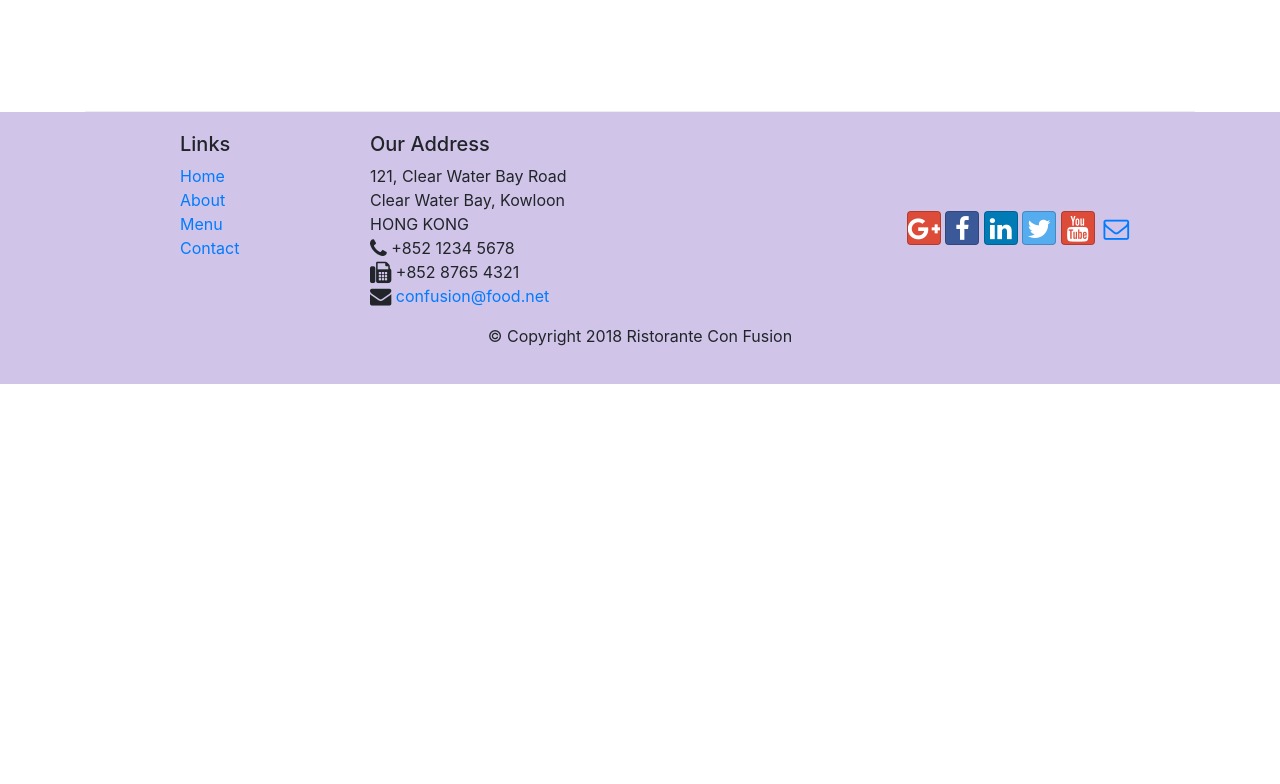
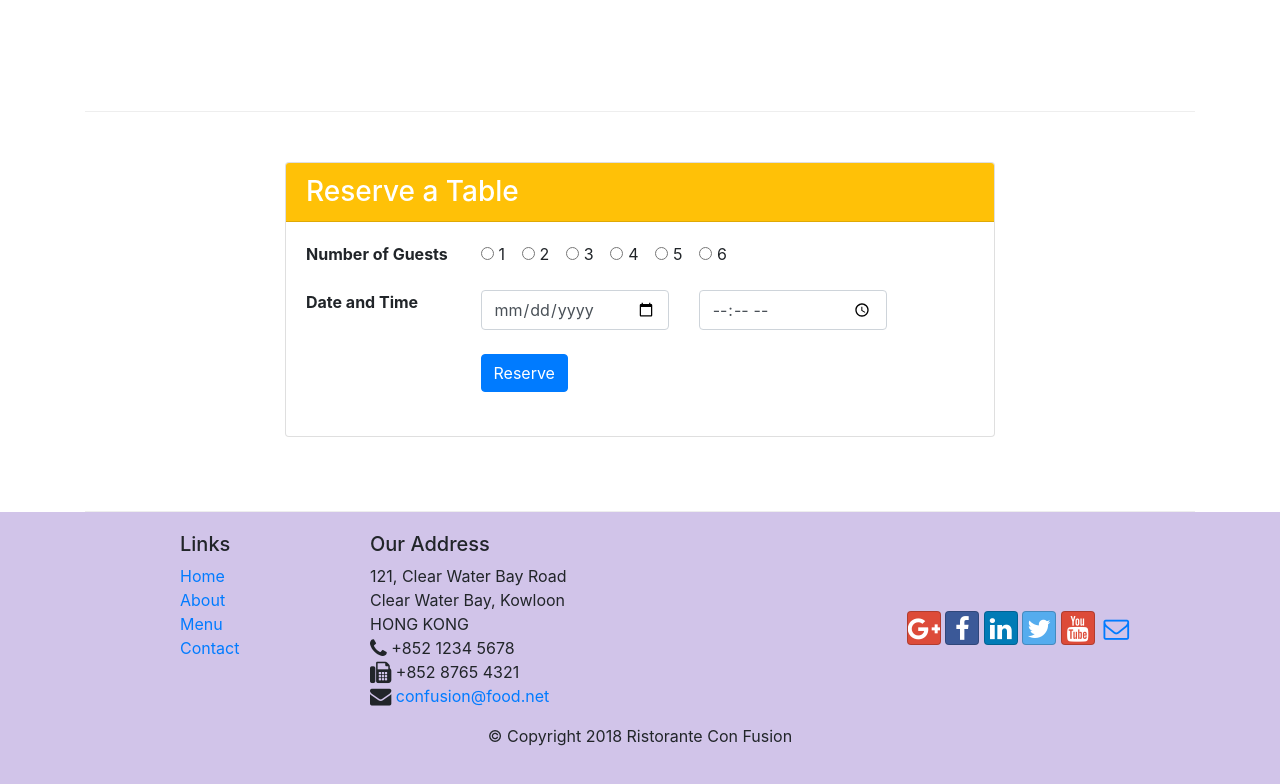
Before and after one commit to AaronMcGloin1506/coursea-Assignment_1, a website: page index.html in a window 1280 px wide. Shown: the part 1422-2206 px from the top of the page. Before the commit the page ends 1806 px from the top, so only its background shows below. Drawn offline with nearby package versions, Linux system fonts and the light colour scheme.

Commit message:
Assignment 2 complete

```diff
--- a/index.html
+++ b/index.html
@@ -44,8 +44,11 @@
                     <h1>Ristorante con Fusion</h1>
                     <p>We take inspiration from the World's best cuisines, and create a unique fusion experience. Our lipsmacking creations will tickle your culinary senses!</p>
                 </div>
-                <div class="col-12 col-sm align-self-center">
+                <div class="col-12 col-sm-3 align-self-center">
                     <img src="img/logo.png" class="img-fluid" />
+                </div>
+                <div class="col-12 col-sm-3 align-self-center">
+                    <a href="#reserveTable" class="btn btn-warning btn-block">Reserve Table</a>
                 </div>
             </div>
         </div>
@@ -60,7 +63,7 @@
                 <div class="media">
                     <img class="d-flex mr-3 img-thumbnail align-self-center" src="img/uthappizza.png" alt="uthappizza"/>
                     <div class="media-body">
-                        <h2 class="mt-0">Uthappizza</h2>
+                        <h2 class="mt-0">Uthappizza <span class="badge badge-danger">HOT</span> <span class="badge badge-pill badge-secondary">€4.99</span></h2>
                         <p class="d-none d-sm-block">A unique combination of Indian Uthappam (pancake) and Italian pizza, topped with Cerignola olives, ripe vine cherry tomatoes, Vidalia onion, Guntur chillies and Buffalo Paneer.</p>
                     </div>
 
@@ -74,8 +77,13 @@
                 <h3>This Month's Promotions</h3>
             </div>
             <div class="col col-sm col-md">
-                <h2>Weekend Grand Buffet</h2>
-                <p class="d-none d-sm-block">Featuring mouthwatering combinations with a choice of five different salads, six enticing appetizers, six main entrees and five choicest desserts. Free flowing bubbly and soft drinks. All for just $19.99 per person </p>
+                <div class="media">
+                    <div class="media-body">
+                        <h2>Weekend Grand Buffet <span class="badge badge-danger">NEW</span></h2>
+                        <p class="d-none d-sm-block">Featuring mouthwatering combinations with a choice of five different salads, six enticing appetizers, six main entrees and five choicest desserts. Free flowing bubbly and soft drinks. All for just $19.99 per person </p>
+                    </div>
+                    <img class="d-flex ml-3 img-thumbnail align-self-center" src="img/buffet.png" alt="buffet"/>
+                </div>
             </div>
         </div>
 
@@ -94,6 +102,62 @@
                 </div>
             </div>
         </div>
+
+        <div class="containter">
+            <div class="row row-content justify-content-sm-center">
+                <div class="col-xs-12 col-sm-8">
+                    <div class="card" id="reserveTable">
+                        <h3 class="card-header bg-warning text-white">Reserve a Table</h3>
+                        <div class="card-body">
+                            <dl class="row">
+                                <dt class="col-xs-12 col-sm-3">Number of Guests</dt>
+                                <dd class="col-xs-12 col-sm-9">
+                                    <div class="form-check form-check-inline">
+                                        <input class="form-check-input" type="radio" name="numberGuests" id="numberGuests1" value="1">
+                                        <label class="form-check-label" for="numberGuests1">1</label>
+                                    </div>
+                                    <div class="form-check form-check-inline">
+                                        <input class="form-check-input" type="radio" name="numberGuests" id="numberGuests2" value="2">
+                                        <label class="form-check-label" for="numberGuests2">2</label>
+                                    </div>
+                                    <div class="form-check form-check-inline">
+                                        <input class="form-check-input" type="radio" name="numberGuests" id="numberGuests3" value="3">
+                                        <label class="form-check-label" for="numberGuests3">3</label>
+                                    </div>
+                                    <div class="form-check form-check-inline">
+                                        <input class="form-check-input" type="radio" name="numberGuests" id="numberGuests4" value="4">
+                                        <label class="form-check-label" for="numberGuests4">4</label>
+                                    </div>
+                                    <div class="form-check form-check-inline">
+                                        <input class="form-check-input" type="radio" name="numberGuests" id="numberGuests5" value="5">
+                                        <label class="form-check-label" for="numberGuests5">5</label>
+                                    </div>
+                                    <div class="form-check form-check-inline">
+                                        <input class="form-check-input" type="radio" name="numberGuests" id="numberGuests6" value="6">
+                                        <label class="form-check-label" for="numberGuests6">6</label>
+                                    </div>
+                                </dd>
+                                <dt class="col-xs-12 col-sm-3 mt-3">Date and Time</dt>
+                                <dd class="col-xs-12 col-sm-9 mt-3">
+                                    <div class="row">
+                                        <div class="col-xs-12 col-sm-5">
+                                            <input type="date" class="form-control" id="date" name="date" placeholder="Date">
+                                        </div>
+                                        <div class="col-xs-12 col-sm-5">
+                                            <input type="time" class="form-control" id="time" name="time" placeholder="time">
+                                        </div>
+                                    </div>
+                                </dd>
+                                <dd class="col-6 offset-3 mt-3">
+                                    <button type="reserve" class="btn btn-primary">Reserve</button>
+                                </dd>
+                            </dl>
+                        </div>
+                    </div>
+                </div>
+            </div>
+        </div>
+
     </div>
 
     <footer class="footer">
```
